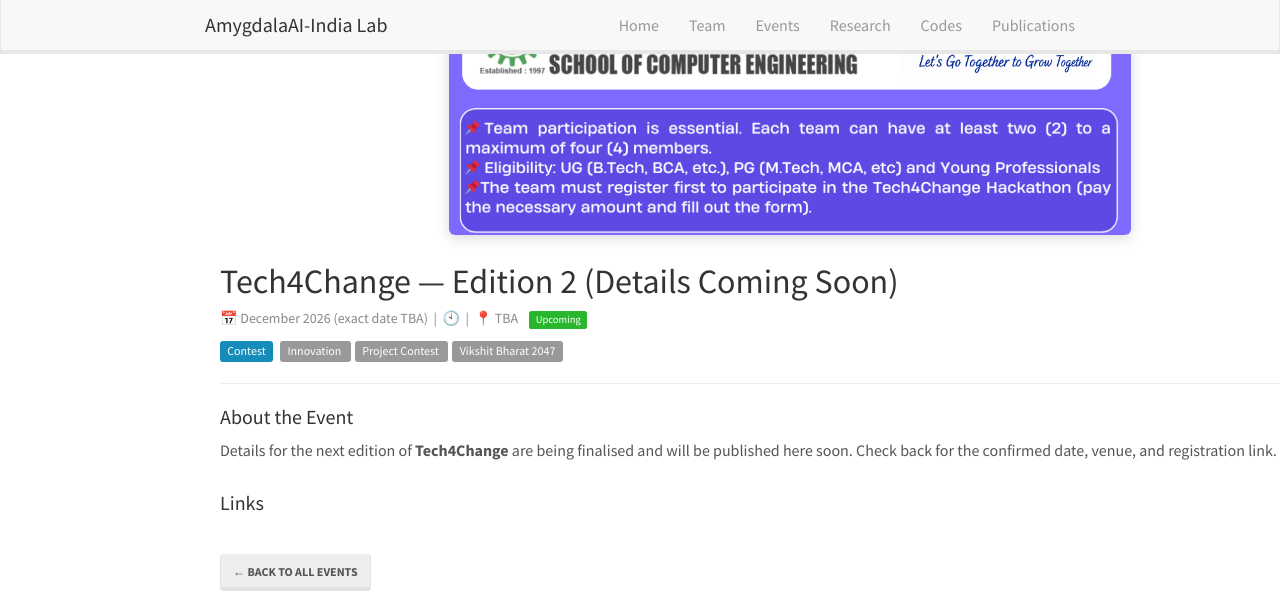
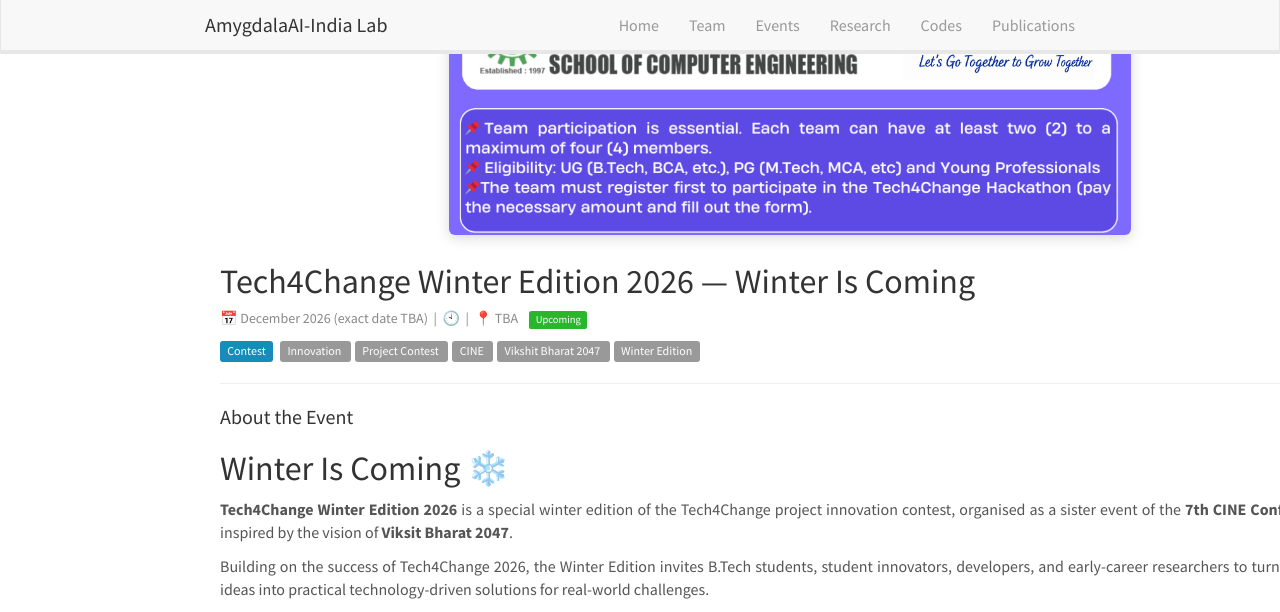
Before and after one commit to amygdalaaiindia/amygdalaaiindia.github.io, a Jekyll site: the page built from _events/tech4change-dec2026.md, in a window 1280 px wide and 1400 px high, scrolled down 332 px, cut to the strip 0-612 px from the top of the window. Built offline with Jekyll 4.4.1, drawn with Linux system fonts in a browser that asks for light colours; nearby versions of some CDN libraries; some of the changed text lies outside the part shown.

Commit message:
Add files via upload

```diff
--- a/_events/tech4change-dec2026.md
+++ b/_events/tech4change-dec2026.md
@@ -1,17 +1,18 @@
 ---
 layout: event
-title: "Tech4Change — Edition 2 (Details Coming Soon)"
+title: "Tech4Change Winter Edition 2026 — Winter Is Coming"
 type: Contest
-tags: [Innovation, Project Contest, Vikshit Bharat 2047]
+tags: [Innovation, Project Contest, CINE, Vikshit Bharat 2047, Winter Edition]
 date: "2026-12-01"
 display_date: "December 2026 (exact date TBA)"
 time: ""
 venue: "TBA"
 poster: "/images/events/tech4change-dec2026/poster.png"
 short_description: >
-  The next edition of the Tech4Change project innovation contest.
-  Full details, dates, and registration will be posted here closer
-  to the event.
+  Tech4Change Winter Edition 2026 — Winter is Coming: a student project
+  innovation contest challenging young innovators to transform
+  technology-driven ideas into practical prototypes for a better and
+  more resilient Viksit Bharat 2047.
 links:
   register: ""
   recording: ""
@@ -20,6 +21,46 @@
   external: ""
 ---
 
-Details for the next edition of **Tech4Change** are being finalised and
-will be published here soon. Check back for the confirmed date, venue,
-and registration link.
+## Winter Is Coming ❄️
+
+**Tech4Change Winter Edition 2026** is a special winter edition of the
+Tech4Change project innovation contest, organised as a sister event of
+the **7th CINE Conference** and inspired by the vision of
+**Viksit Bharat 2047**.
+
+Building on the success of Tech4Change 2026, the Winter Edition invites
+B.Tech students, student innovators, developers, and early-career
+researchers to turn meaningful ideas into practical technology-driven
+solutions for real-world challenges.
+
+This edition carries a distinctive challenge-driven spirit:
+
+> **Winter is Coming — Are You Ready to Build the Future?**
+
+Participants are encouraged to identify pressing problems across
+society, technology, sustainability, healthcare, education, governance,
+industry, and other domains, and develop innovative, scalable, and
+demonstrable prototypes that can create measurable impact.
+
+### 🔥 What makes the Winter Edition different?
+
+- Idea → Prototype → Impact
+- Focus on working and demonstrable solutions, not just concepts
+- Encourages AI/ML, IoT, Robotics, Software, Hardware, Data Science,
+  and emerging technologies
+- Emphasis on innovation, feasibility, scalability, and societal impact
+- Open to interdisciplinary student teams
+- A staged evaluation process, from concept note to prototype
+  demonstration
+
+### ❄️ Theme
+
+**WINTER IS COMING**
+
+The theme represents a challenge to innovators: anticipate tomorrow's
+problems today and build solutions before the future arrives.
+
+---
+
+**Exact dates, venue, and registration details are being finalised and
+will be published here soon.**
```
